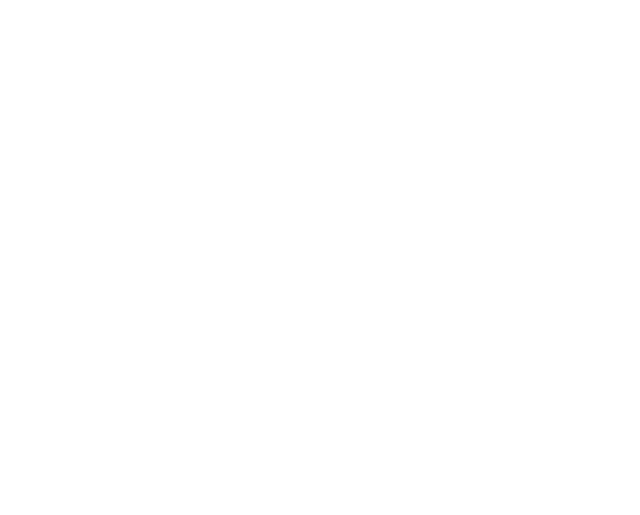
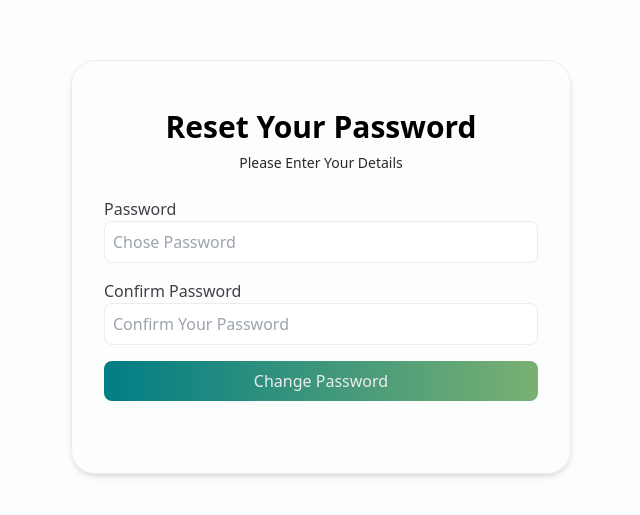
Before and after one commit to sahiAlam/Medico-Frontend, a React (Vite) app: page /user/resetPassword in a window 1280 px wide. Before the commit this address had no page. Shown: the part 133-648 px from the top of the page, without its empty margins (319-959 px from the left). Built offline with nearby package versions, Linux system fonts and the light colour scheme; a web font is replaced by a local one.

Commit message:
basic auth added

```diff
--- a/src/App.jsx
+++ b/src/App.jsx
@@ -16,11 +16,11 @@ const App = () => {
         {/* <Header /> */}
         <Routes>
           <Route path="/" element={<Home />} />
-          <Route path="/signup" element={<SignUp />} />
-          <Route path="/login" element={<Login />} />
+          <Route path="/user/signup" element={<SignUp />} />
+          <Route path="/user/login" element={<Login />} />
           <Route path="/user/verify" element={<Verify />} />
           <Route path="/user/forgotPassword" element={<ForgotPassword />} />
-          <Route path="/user/forgotPassword" element={<ResetPassword />} />
+          <Route path="/user/resetPassword" element={<ResetPassword />} />
           <Route path="/user/patient/appointment" element={<Appointment />} />
         </Routes>
         {/* <Footer /> */}
--- a/src/components/profileCard/ProfileCard.jsx
+++ b/src/components/profileCard/ProfileCard.jsx
@@ -1,8 +1,7 @@
-import React from "react";
+import React, { useEffect } from "react";
 import profileImage from "../../assets/avatar.png";
 
-const ProfileCard = ({ logOutUser }) => {
-  console.log(logOutUser);
+const ProfileCard = () => {
   return (
     <>
       <div className="absolute bg-green  top-12 right-4 h-2/4 w-2/3 shadow-md rounded-xl md:h-96 md:w-96 md:right-0">
--- a/src/pages/appointment/Appointment.jsx
+++ b/src/pages/appointment/Appointment.jsx
@@ -1,6 +1,40 @@
-import React from "react";
+import React, { useEffect } from "react";
+import { useNavigate } from "react-router";
 
 const Appointment = () => {
+  const navigate = useNavigate();
+
+  const callAppointmentPage = async () => {
+    try {
+      const res = await fetch("http://localhost:8080/api/users/me", {
+        method: "GET",
+        headers: {
+          // Authorization: `Bearer ${localStorage.getItem('token')}`
+          Accept: "application/json",
+          "Content-Type": "application/json",
+        },
+      });
+
+      const data = await res.json();
+
+      if (!data.status === 200) {
+        const error = new Error(res.error);
+        throw error;
+      }
+    } catch (err) {
+      console.error(err);
+      // navigate("/user/login");
+    }
+
+    if (!localStorage.getItem("access")) {
+      navigate("/user/login");
+    }
+  };
+
+  useEffect(() => {
+    callAppointmentPage();
+  }, []);
+
   return <div>Appointment</div>;
 };
 
--- a/src/pages/forgotPassword/ForgotPassword.jsx
+++ b/src/pages/forgotPassword/ForgotPassword.jsx
@@ -1,7 +1,91 @@
 import React from "react";
+import { useNavigate } from "react-router-dom";
+import { useFormik } from "formik";
+import { forgotPasswordSchema } from "../../schemas/validationSchema";
+
+const initialValues = {
+  email: "",
+};
 
 const ForgotPassword = () => {
-  return <div>ForgotPassword</div>;
+  const navigate = useNavigate();
+  // Forgot password Form
+  const { values, errors, touched, handleBlur, handleChange, handleSubmit } =
+    useFormik({
+      initialValues,
+      validationSchema: forgotPasswordSchema,
+      onSubmit: async (values) => {
+        try {
+          const res = await fetch(
+            "http://localhost:8080/api/users/forgotpassword/",
+            {
+              method: "POST",
+              headers: {
+                "Content-Type": "application/json",
+              },
+              body: JSON.stringify(values),
+            }
+          );
+
+          const data = await res.json();
+
+          if (data) {
+            console.log(data);
+            alert(data.message);
+            navigate("/user/resetPassword");
+          }
+        } catch (err) {
+          if (err) throw new Error();
+          else console.log("success");
+        }
+      },
+    });
+
+  return (
+    <>
+      <div className="bg-gray h-screen">
+        <div className="flex items-center gap-8 justify-center h-full p-4 bg-white">
+          <div className=" w-full md:w-[500px] py-12 shadow-md rounded-3xl border border-gray">
+            <div className="text-center ">
+              <h2 className="font-bold text-2xl md:text-3xl">
+                Forgot password
+              </h2>
+              <p className="text-sm text-black mt-2 px-10">
+                If a user with that email is registered you will receive a
+                password reset email
+              </p>
+            </div>
+            <form
+              onSubmit={handleSubmit}
+              method="POST"
+              className="flex flex-col justify-center gap-4 px-5 md:px-8 my-6"
+            >
+              <div className="flex flex-col">
+                <input
+                  type="email"
+                  name="email"
+                  id="email"
+                  className="w-full p-2 outline-none rounded-lg border border-gray"
+                  placeholder="Enter Your Email..."
+                  autoComplete="off"
+                  value={values.email}
+                  onChange={handleChange}
+                  onBlur={handleBlur}
+                />
+                {errors.email && touched.email ? (
+                  <p className="text-danger text-sm">{errors.email}</p>
+                ) : null}
+              </div>
+
+              <button className="w-full bg-gradient-to-r from-btnColor to-green text-gray p-2 rounded-lg md:hover:bg-gradient-to-r md:hover:from-green md:hover:to-btnColor hover:transition-all">
+                Submit
+              </button>
+            </form>
+          </div>
+        </div>
+      </div>
+    </>
+  );
 };
 
 export default ForgotPassword;
--- a/src/pages/login/Login.jsx
+++ b/src/pages/login/Login.jsx
@@ -13,7 +13,6 @@ const initialValues = {
 const Login = () => {
   const navigate = useNavigate();
   // Login Form
-  const errorMessage = [];
   const { values, errors, touched, handleBlur, handleChange, handleSubmit } =
     useFormik({
       initialValues,
@@ -28,8 +27,7 @@ const Login = () => {
 
           const data = await res.json();
 
-          errorMessage.push(data);
-          console.log(errorMessage);
+          localStorage.setItem("access", data.accessToken);
 
           if (data?.accessToken && data?.refreshToken) {
             // window.alert("Login Successful");
@@ -115,7 +113,7 @@ const Login = () => {
             <div className="flex justify-center gap-2">
               <p>Don't have an account?</p>
               <NavLink
-                to="/signup"
+                to="/user/signup"
                 className="text-linkColor underline md:hover:scale-105 transition-all"
               >
                 Sign Up
--- a/src/pages/register/SignUp.jsx
+++ b/src/pages/register/SignUp.jsx
@@ -214,7 +214,7 @@ const SignUp = () => {
             <div className="flex justify-center gap-2 pb-10 sm:pb-0">
               <p>Already have an account?</p>
               <NavLink
-                to="/login"
+                to="/user/login"
                 className="text-linkColor underline md:hover:scale-105 transition-all"
               >
                 Login
--- a/src/pages/resetPassword/ResetPassword.jsx
+++ b/src/pages/resetPassword/ResetPassword.jsx
@@ -1,7 +1,109 @@
 import React from "react";
+import { useNavigate } from "react-router-dom";
+import { useFormik } from "formik";
+import { resetPasswordSchema } from "../../schemas/validationSchema";
+
+const initialValues = {
+  password: "",
+  passwordConfirmation: "",
+};
 
 const ResetPassword = () => {
-  return <div>ResetPassword</div>;
+  const navigate = useNavigate();
+  const id = "64aff34a6592b2b7fe0b7eba";
+  const code = "MrVnsoIl27uiFu7lIWFRW";
+  // Reset password Form
+  const { values, errors, touched, handleBlur, handleChange, handleSubmit } =
+    useFormik({
+      initialValues,
+      validationSchema: resetPasswordSchema,
+      onSubmit: async (values) => {
+        try {
+          const res = await fetch(
+            `http://localhost:8080/api/users/resetpassword/${id}/${code}`,
+            {
+              method: "POST",
+              headers: { "Content-Type": "application/json" },
+              body: JSON.stringify(values),
+            }
+          );
+
+          const data = await res.json();
+          console.log(data);
+        } catch (err) {
+          if (err) throw new Error();
+          console.log("Success");
+        }
+      },
+    });
+
+  return (
+    <>
+      <div className="bg-gray h-screen">
+        <div className="flex items-center gap-8 justify-center h-full p-4 bg-white">
+          <div className="w-full md:w-[500px] py-12 shadow-md rounded-3xl border border-gray">
+            <div className="text-center">
+              <h2 className="font-bold text-2xl md:text-3xl">
+                Reset Your Password
+              </h2>
+              <p className="text-sm text-black mt-2">
+                Please Enter Your Details
+              </p>
+            </div>
+            <form
+              method="POST"
+              onSubmit={handleSubmit}
+              className="flex flex-col justify-center gap-4 px-5 md:px-8 my-6"
+            >
+              <div className="flex flex-col">
+                <label htmlFor="password" className="text-darkGray">
+                  Password
+                </label>
+                <input
+                  type="password"
+                  name="password"
+                  id="password"
+                  className="w-full p-2 outline-none rounded-lg border border-gray"
+                  placeholder="Chose Password"
+                  autoComplete="off"
+                  value={values.password}
+                  onChange={handleChange}
+                  onBlur={handleBlur}
+                />
+                {errors.password && touched.password ? (
+                  <p className="text-danger text-sm">{errors.password}</p>
+                ) : null}
+              </div>
+              <div className="flex flex-col">
+                <label htmlFor="passwordConfirmation" className="text-darkGray">
+                  Confirm Password
+                </label>
+                <input
+                  type="password"
+                  name="passwordConfirmation"
+                  id="passwordConfirmation"
+                  className="w-full p-2 outline-none rounded-lg border border-gray"
+                  placeholder="Confirm Your Password"
+                  autoComplete="off"
+                  value={values.passwordConfirmation}
+                  onChange={handleChange}
+                  onBlur={handleBlur}
+                />
+                {errors.passwordConfirmation && touched.passwordConfirmation ? (
+                  <p className="text-danger text-sm">
+                    {errors.passwordConfirmation}
+                  </p>
+                ) : null}
+              </div>
+              <button className="w-full bg-gradient-to-r from-btnColor to-green text-gray p-2 rounded-lg md:hover:bg-gradient-to-r md:hover:from-green md:hover:to-btnColor hover:transition-all">
+                Change Password
+              </button>
+            </form>
+          </div>
+        </div>
+      </div>
+    </>
+  );
 };
 
 export default ResetPassword;
--- a/src/pages/verify/Verify.jsx
+++ b/src/pages/verify/Verify.jsx
@@ -9,7 +9,7 @@ const Verify = () => {
   const handleVerificationCode = (e) => {
     setVerificationCode(e.target.value);
   };
-  const id = "64afb03611300fc1424cf5c3";
+  const id = "64b01d3bc365604009738300";
 
   const submitVerificationCode = async (e) => {
     e.preventDefault();
@@ -33,7 +33,7 @@ const Verify = () => {
         console.log(data);
         if (data?.accessToken && data?.refreshToken) {
           alert(data?.message);
-          navigate("/login");
+          navigate("/user/login");
         }
       } catch (err) {
         if (err) {
--- a/src/schemas/validationSchema.jsx
+++ b/src/schemas/validationSchema.jsx
@@ -1,5 +1,6 @@
 import * as Yup from "yup";
 
+// SignUp User
 export const signUpSchema = Yup.object({
   firstName: Yup.string()
     .min(2)
@@ -8,13 +9,27 @@ export const signUpSchema = Yup.object({
   lastName: Yup.string().min(2).max(25).required("Please enter your last name"),
   email: Yup.string().email().required("Please enter your email"),
   profession: Yup.string().required("Please chose your profession"),
-  password: Yup.string().min(6).required("Please enter your password"),
+  password: Yup.string().min(6).max(20).required("Please enter your password"),
   passwordConfirmation: Yup.string()
     .required()
     .oneOf([Yup.ref("password"), null], "Password must match"),
 });
 
+// Login User
 export const loginSchema = Yup.object({
   email: Yup.string().email().required("Please enter your email"),
   password: Yup.string().required("Please enter your password"),
 });
+
+// Forgot Password
+export const forgotPasswordSchema = Yup.object({
+  email: Yup.string().email().required("Please enter your email"),
+});
+
+// Reset Password
+export const resetPasswordSchema = Yup.object({
+  password: Yup.string().min(6).max(20).required("Please chose your password"),
+  passwordConfirmation: Yup.string()
+    .required()
+    .oneOf([Yup.ref("password"), null], "Password must match"),
+});
```
Also changed, not shown: src/components/header/Header.jsx (+7 -1 lines).
